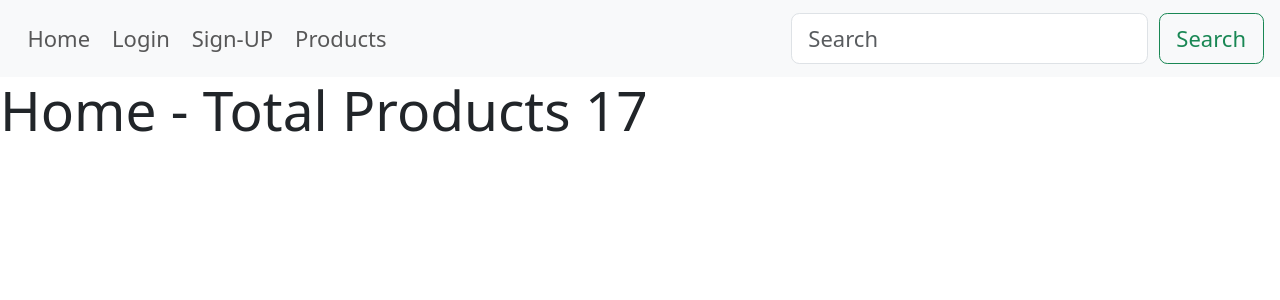
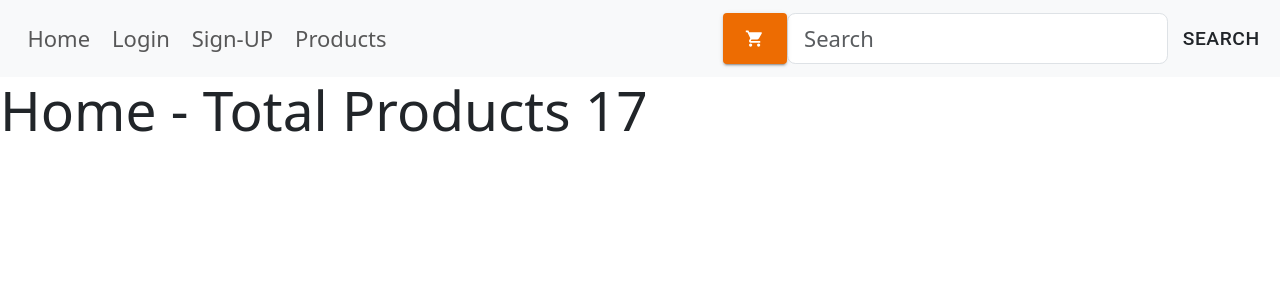
Before and after one commit to vikraman-mani/eCommerce-website, a React (Vite) app in the folder e-commerece_app/: page / in a window 1280 px wide. Shown: the top 300 px of the page. Built offline with nearby package versions, Linux system fonts and the light colour scheme; data requests are answered from the project's data file.

Commit message:
Add cart icons

```diff
--- a/e-commerece_app/src/components/NavBar.jsx
+++ b/e-commerece_app/src/components/NavBar.jsx
@@ -1,28 +1,40 @@
-import Button from 'react-bootstrap/Button';
-import Container from 'react-bootstrap/Container';
-import Form from 'react-bootstrap/Form';
-import Nav from 'react-bootstrap/Nav';
-import Navbar from 'react-bootstrap/Navbar';
-import NavDropdown from 'react-bootstrap/NavDropdown';
-import { Link } from 'react-router-dom';
+import { Button } from "@mui/material";
+import Container from "react-bootstrap/Container";
+import Form from "react-bootstrap/Form";
+import Nav from "react-bootstrap/Nav";
+import Navbar from "react-bootstrap/Navbar";
+import { Link } from "react-router-dom";
+import { MdShoppingCart } from "react-icons/md";
 
 function NavBar() {
   return (
     <Navbar expand="lg" className="bg-body-tertiary">
       <Container fluid>
-        <Navbar.Toggle aria-controls="navbarScroll" />  {/* <!-- Toogle used for mobile view --> */}
+        <Navbar.Toggle aria-controls="navbarScroll" />{" "}
+        {/* <!-- Toogle used for mobile view --> */}
         <Navbar.Collapse id="navbarScroll">
           <Nav
             className="me-auto my-2 my-lg-0"
-            style={{ maxHeight: '100px' }}
+            style={{ maxHeight: "100px" }}
             navbarScroll
           >
-            <Nav.Link as={Link} to="/">Home</Nav.Link>
-            <Nav.Link as={Link} to="/login/Vikraman">Login</Nav.Link>
-            <Nav.Link as={Link} to="/signup">Sign-UP</Nav.Link>
-            <Nav.Link as={Link} to="/products">Products</Nav.Link>
+            <Nav.Link as={Link} to="/">
+              Home
+            </Nav.Link>
+            <Nav.Link as={Link} to="/login/Vikraman">
+              Login
+            </Nav.Link>
+            <Nav.Link as={Link} to="/signup">
+              Sign-UP
+            </Nav.Link>
+            <Nav.Link as={Link} to="/products">
+              Products
+            </Nav.Link>
           </Nav>
           <Form className="d-flex">
+            <Button variant="contained" color="warning">
+              <MdShoppingCart />
+            </Button>
             <Form.Control
               type="search"
               placeholder="Search"
```
